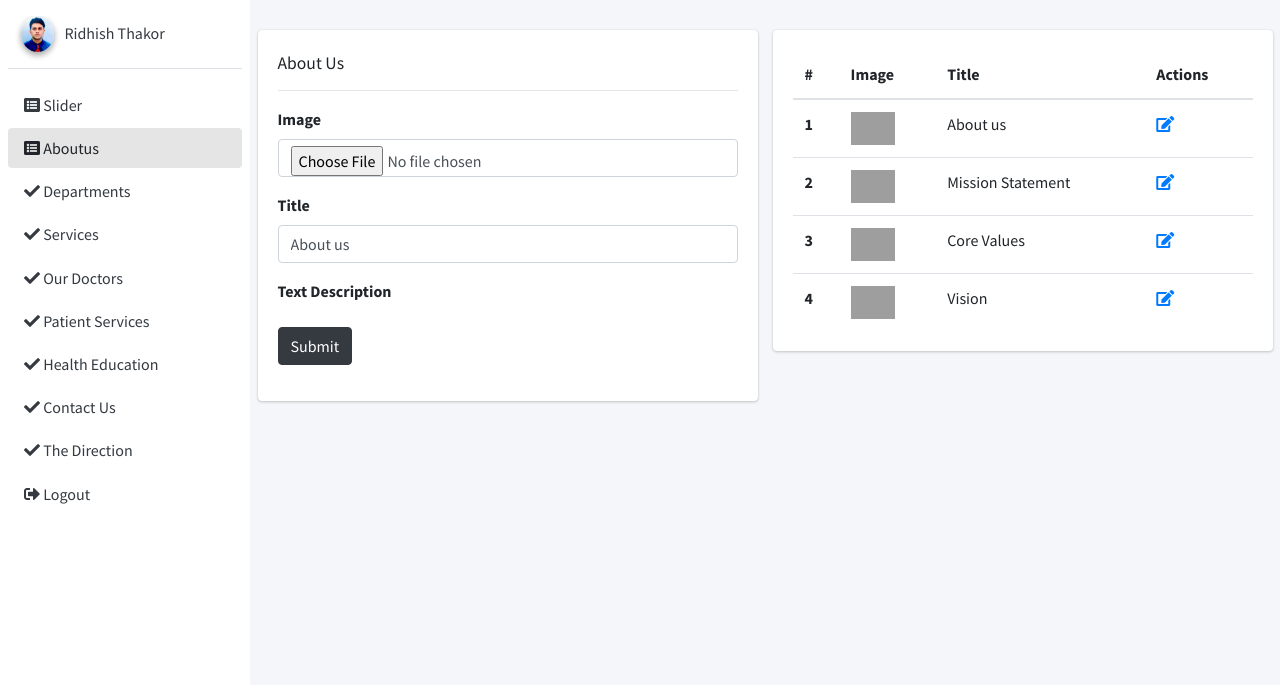
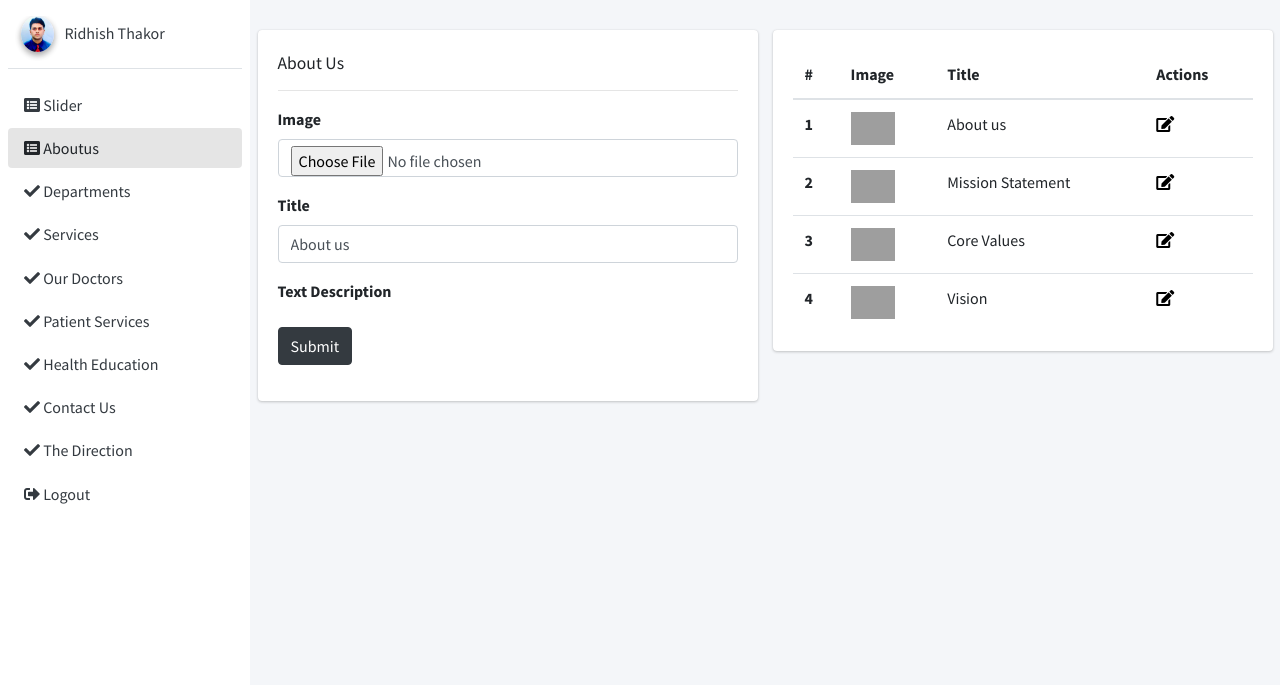
Before and after one commit to richakhati/nityanandhospital, a Flask app: page /about?id=1 in a window 1280 px wide. Shown: the part 57-742 px from the top of the page. Run offline with Flask 2, Linux system fonts and the light colour scheme; a user stored in the database is signed in; data comes from the database, SQL or seed files in the repository; some libraries are stand-ins or nearby versions; grey boxes are pictures that could not be loaded.

Commit message:
last commit

```diff
--- a/templates/admin/aboutus.html
+++ b/templates/admin/aboutus.html
@@ -64,7 +64,7 @@ menu-open
                 <td>{{i.title}}</td>
 
 
-                <td><a href="/about?id={{i.id}}"><i class="fas fa-edit"></i></a>
+                <td><a href="/about?id={{i.id}}" style="color: black;"><i class="fas fa-edit"></i></a>
                 </td>
 
               </tr>
```
Also changed, not shown: 1 other file.
